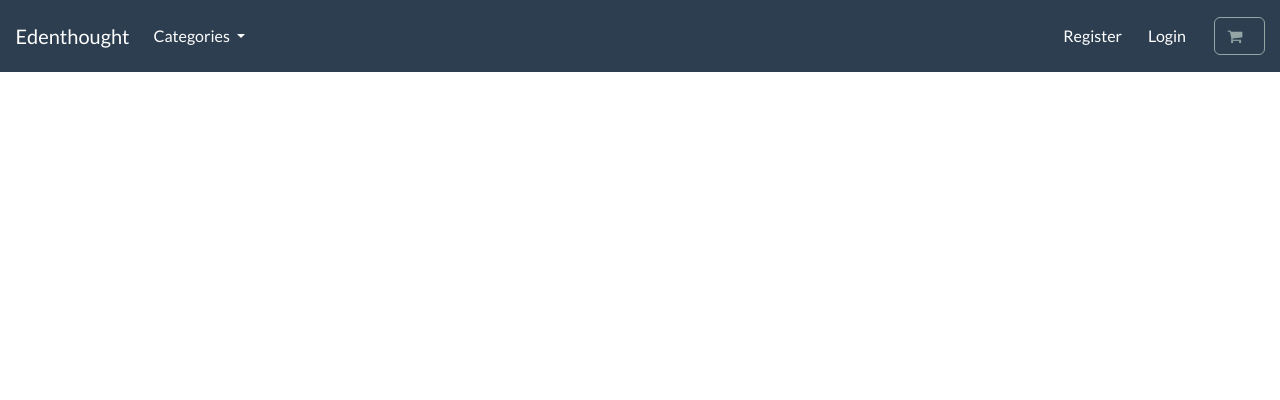
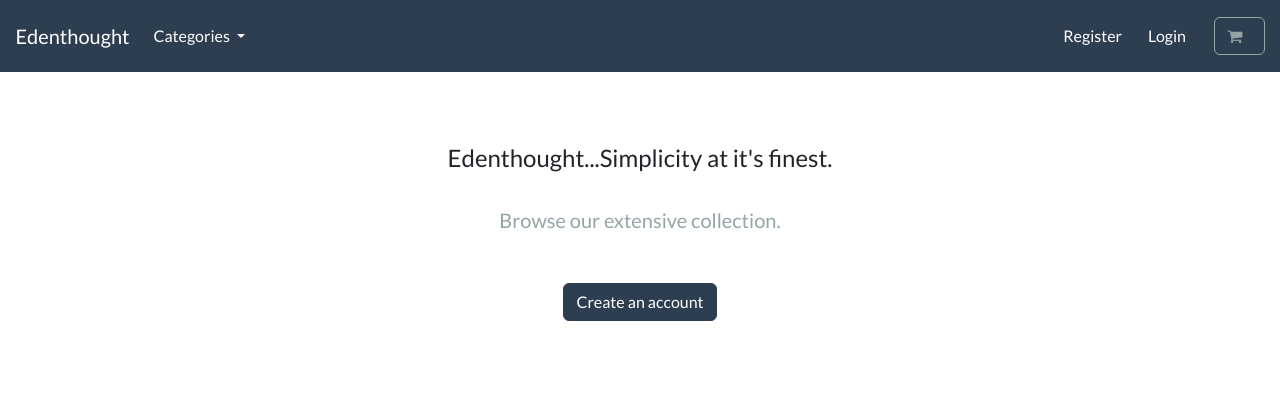
Before and after one commit to unnamedKnight/E-Commerce-Store, a Django app: template src/templates/store/store.html in a window 1280 px wide. Shown: the top 400 px of the page. Run offline with Django 4.2, Linux system fonts and the light colour scheme; the template is opened without the code that fills it: most values are stand-ins (such as "Sample title", 1, 10 or a date in 2020).

Commit message:
Add store.html page

```diff
--- a/src/templates/base.html
+++ b/src/templates/base.html
@@ -2,6 +2,7 @@
 <!DOCTYPE html>
 <html lang="en-us">
     <head>
+
         <meta charset="utf-8"/>
         <meta name="keywords" content="foo,bar"/>
         <meta name="description" content="foo"/>
--- a/src/templates/store/store.html
+++ b/src/templates/store/store.html
@@ -1,2 +1,18 @@
-{% extends 'base.html' %}
-<h1>Hello world</h1>
+{% extends "base.html" %}
+{% load static %}
+{% block content %}
+    <!-- Introduction section -->
+    <section class="py-4 text-center container">
+        <div class="row py-lg-5">
+            <div class="col-lg-6 col-md-8 mx-auto">
+                <h4>Edenthought...Simplicity at it's finest.</h4>
+                <br/>
+                <p class="lead text-muted">Browse our extensive collection.</p>
+                <br/>
+                <a href="#" class="btn btn-primary my-2">Create an account</a>
+            </div>
+        </div>
+    </section>
+    {# djlint:off T003 #}
+{% endblock %}
+{# djlint:on #}
```
